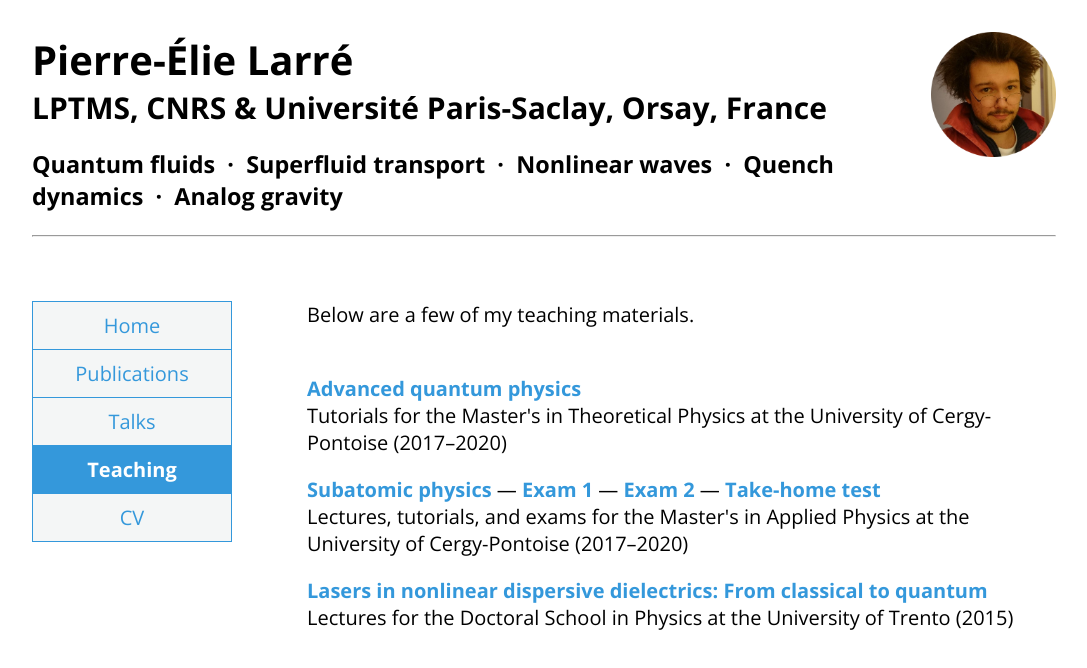
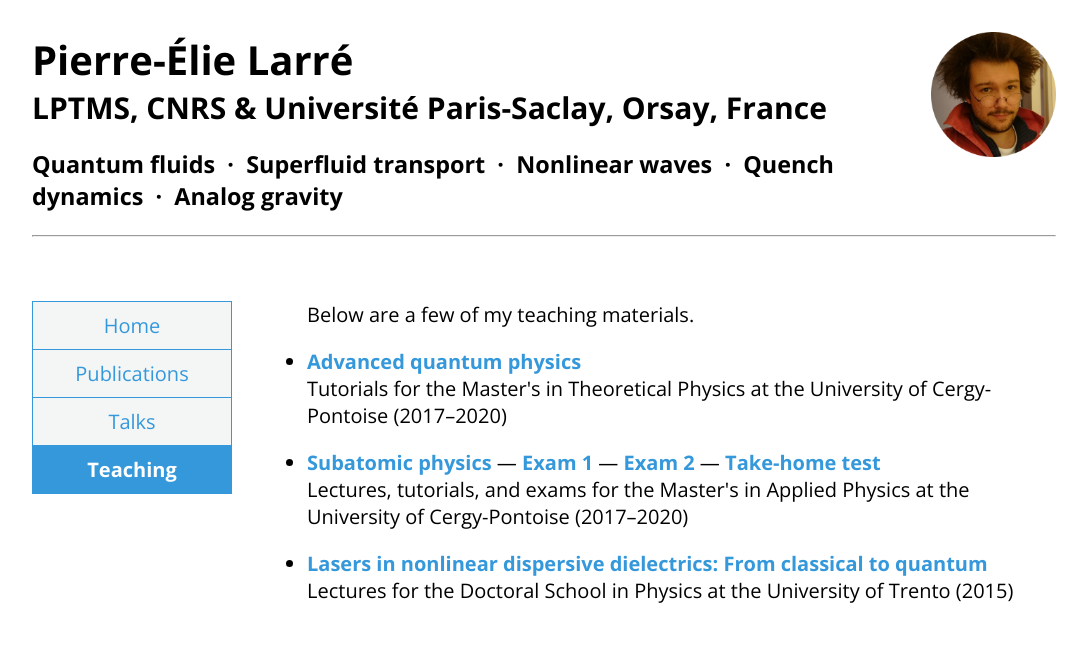
Before and after one commit to pierre-elie-larre/pierre-elie-larre.github.io, a plain HTML site: page teaching.html in a window 1280 px wide. Shown: the whole page, without its empty margins (96-1183 px from the left). Drawn offline with nearby package versions, Linux system fonts and the light colour scheme.

Commit message:
Update teaching materials section in teaching.html
Added teaching materials links and improved list styling.

```diff
--- a/teaching.html
+++ b/teaching.html
@@ -59,6 +59,17 @@ color:white;
 font-weight:bold;
 }
 
+.list ul{
+padding-left:0;
+}
+
+.list li{
+margin-bottom:1em;
+}
+.list li:not(:last-child){
+margin-bottom:1em;
+}
+
 a{
 color:#3498db;
 text-decoration:none;
@@ -94,7 +105,6 @@ Quantum fluids &nbsp;&middot;&nbsp; Superfluid transport &nbsp;&middot;&nbsp; No
 <li><a href="https://pierre-elie-larre.github.io/publications.html">Publications</a></li>
 <li><a href="https://pierre-elie-larre.github.io/talks.html">Talks</a></li>
 <li><a href="https://pierre-elie-larre.github.io/teaching.html" class="active">Teaching</a></li>
-<li><a href="CV.pdf" target="_blank">CV</a></li>
 </ul>
 </nav>
 
@@ -104,22 +114,28 @@ Quantum fluids &nbsp;&middot;&nbsp; Superfluid transport &nbsp;&middot;&nbsp; No
 Below are a few of my teaching materials.<!---->
 </p>
 
-<br>
+<div class="list">
 
-<p style="margin-top:0">
+<ul>
+
+<li>
 <a href="CYU_AdvQPhys.pdf" target="_blank"><b>Advanced quantum physics</b></a><br>
 Tutorials for the Master's in Theoretical Physics at the University of Cergy-Pontoise (2017&ndash;2020)<!---->
-</p>
+</li>
 
-<p>
+<li>
 <a href="CYU_SubatomPhys.pdf" target="_blank"><b>Subatomic physics</b></a> &mdash; <a href="CYU_SubatomPhys_Exam1.pdf" target="_blank"><b>Exam 1</b></a> &mdash; <a href="CYU_SubatomPhys_Exam2.pdf" target="_blank"><b>Exam 2</b></a> &mdash; <a href="CYU_SubatomPhys_THTest.pdf" target="_blank"><b>Take-home test</b></a><br>
 Lectures, tutorials, and exams for the Master's in Applied Physics at the University of Cergy-Pontoise (2017&ndash;2020)<!---->
-</p>
+</li>
 
-<p>
-<a href="UniTN_EqualZQuantization.zip" target="_blank"><b>Lasers in nonlinear dispersive dielectrics: From classical to quantum</b></a><br>
+<li>
+<a href="UniTN_EqualZQuantization.zip"><b>Lasers in nonlinear dispersive dielectrics: From classical to quantum</b></a><br>
 Lectures for the Doctoral School in Physics at the University of Trento (2015)<!---->
-</p>
+</li>
+
+</ul>
+
+</div>
 
 </div>
 
```
